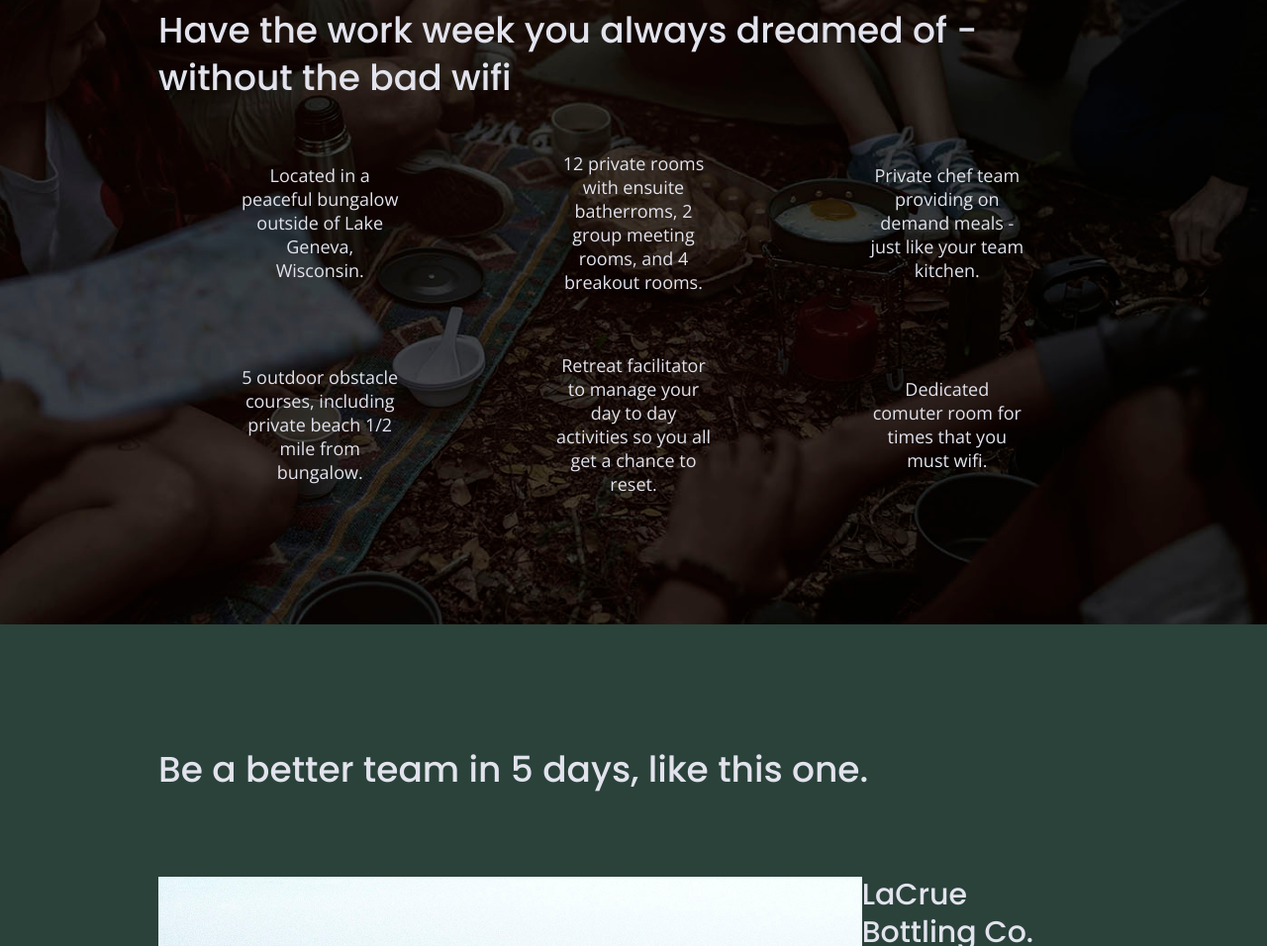
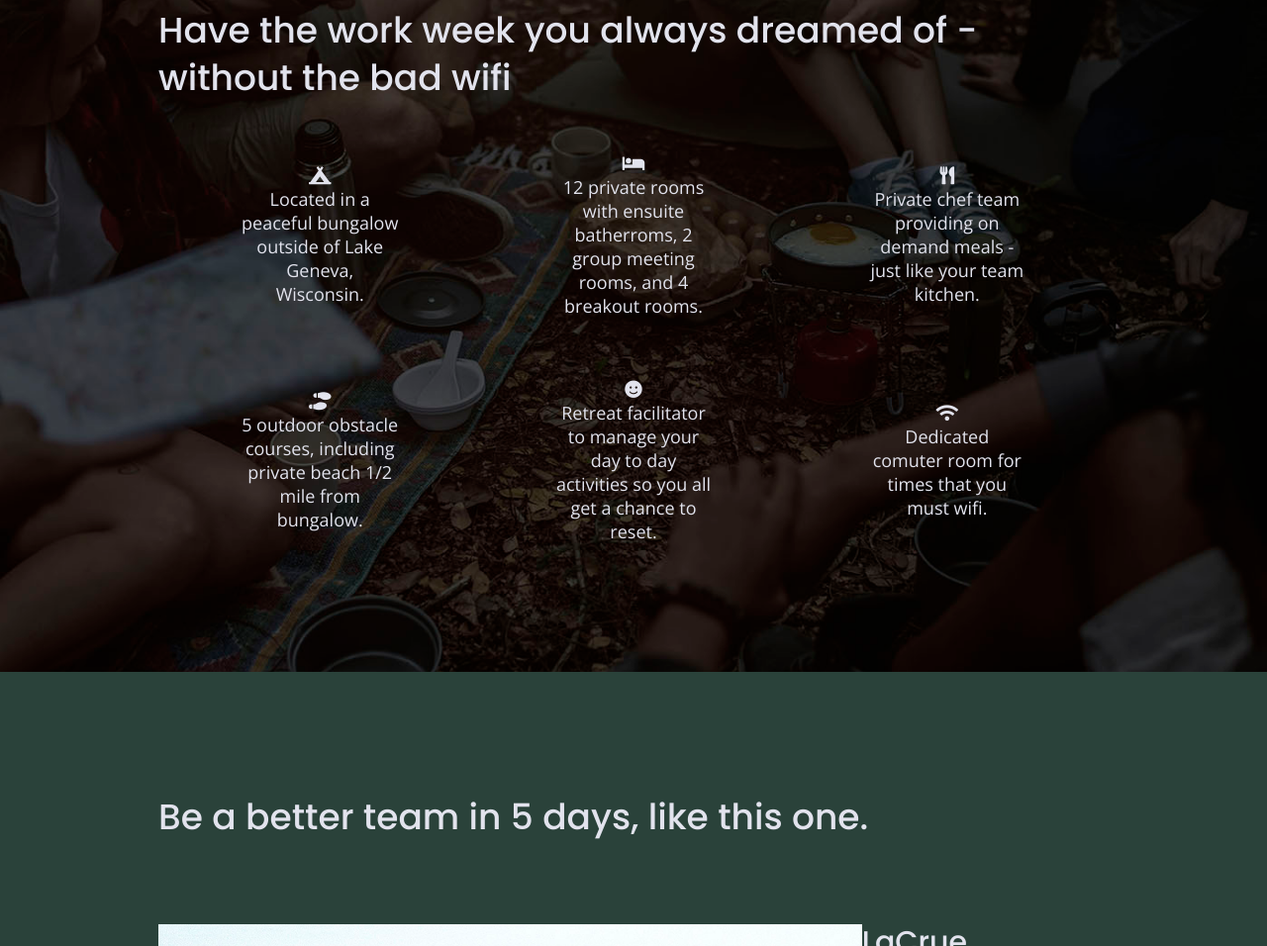
Before and after one commit to Becca7Marie/project, a plain HTML site: page index.html in a window 1280 px wide. Shown: the part 1305-2261 px from the top of the page at 99% size. Drawn offline with nearby package versions, Linux system fonts and the light colour scheme.

Commit message:
added icons to features

```diff
--- a/index.html
+++ b/index.html
@@ -13,6 +13,8 @@
 
   <link rel="stylesheet" href="css/normalize.css">
   <link rel="stylesheet" href="css/main.css">
+<!-- FontAwesome CDN version 5.5 -->
+  <link rel="stylesheet" href="https://use.fontawesome.com/releases/v5.5.0/css/all.css" integrity="sha384-B4dIYHKNBt8Bc12p+WXckhzcICo0wtJAoU8YZTY5qE0Id1GSseTk6S+L3BlXeVIU" crossorigin="anonymous">
 
   <meta name="theme-color" content="#fafafa">
 
@@ -71,27 +73,45 @@
         <h2>Have the work week you always dreamed of - without the bad wifi</h2>
         <div class="features-items">
           <article>
-            <p class="fontawesome-icon"></p>
-            <p class="features-item-description">Located in a peaceful bungalow outside of Lake Geneva, Wisconsin.</p>
+            <p class="fontawesome-icon">
+             <i class="fas fa-campground"></i>
+            </p>
+            <p class="features-item-description">
+            Located in a peaceful bungalow outside of Lake Geneva, Wisconsin.</p>
           </article>
           <article>
-            <p class="fontawesome-icon"></p>
-            <p class="features-item-description">12 private rooms with ensuite batherroms, 2 group meeting rooms, and 4 breakout rooms.</p>
+            <p class="fontawesome-icon">
+              <i class="fas fa-bed"></i>
+            </p>
+            <p class="features-item-description">
+              12 private rooms with ensuite batherroms, 2 group meeting rooms, and 4 breakout rooms.
+            </p>
           </article>
           <article>
-            <p class="fontawesome-icon"></p>
-            <p class="features-item-description">Private chef team providing on demand meals - just like your team kitchen.</p>
+            <p class="fontawesome-icon">
+              <i class="fas fa-utensils"></i>
+            </p>
+            <p class="features-item-description">
+              Private chef team providing on demand meals - just like your team kitchen.</p>
           </article>
           <article>
-            <p class="fontawesome-icon"></p>
-            <p class="features-item-description">5 outdoor obstacle courses, including private beach 1/2 mile from bungalow.</p>
+            <p class="fontawesome-icon">
+              <i class="fas fa-shoe-prints"></i>
+            </p>
+            <p class="features-item-description">
+              5 outdoor obstacle courses, including private beach 1/2 mile from bungalow.</p>
           </article>
           <article>
-            <p class="fontawesome-icon"></p>
-            <p class="features-item-description">Retreat facilitator to manage your day to day activities so you all get a chance to reset.</p>
+            <p class="fontawesome-icon">
+              <i class="fas fa-smile"></i>
+            </p>
+            <p class="features-item-description">
+              Retreat facilitator to manage your day to day activities so you all get a chance to reset.</p>
           </article>
           <article>
-            <p class="fontawesome-icon"></p>
+            <p class="fontawesome-icon">
+              <i class="fas fa-wifi"></i>
+            </p>
             <p class="features-item-description">Dedicated comuter room for times that you must wifi.</p>
           </article>
         </div>
```
Also changed, not shown: about/index.html (+4 -0 lines), faq/index.html (+4 -0 lines).
